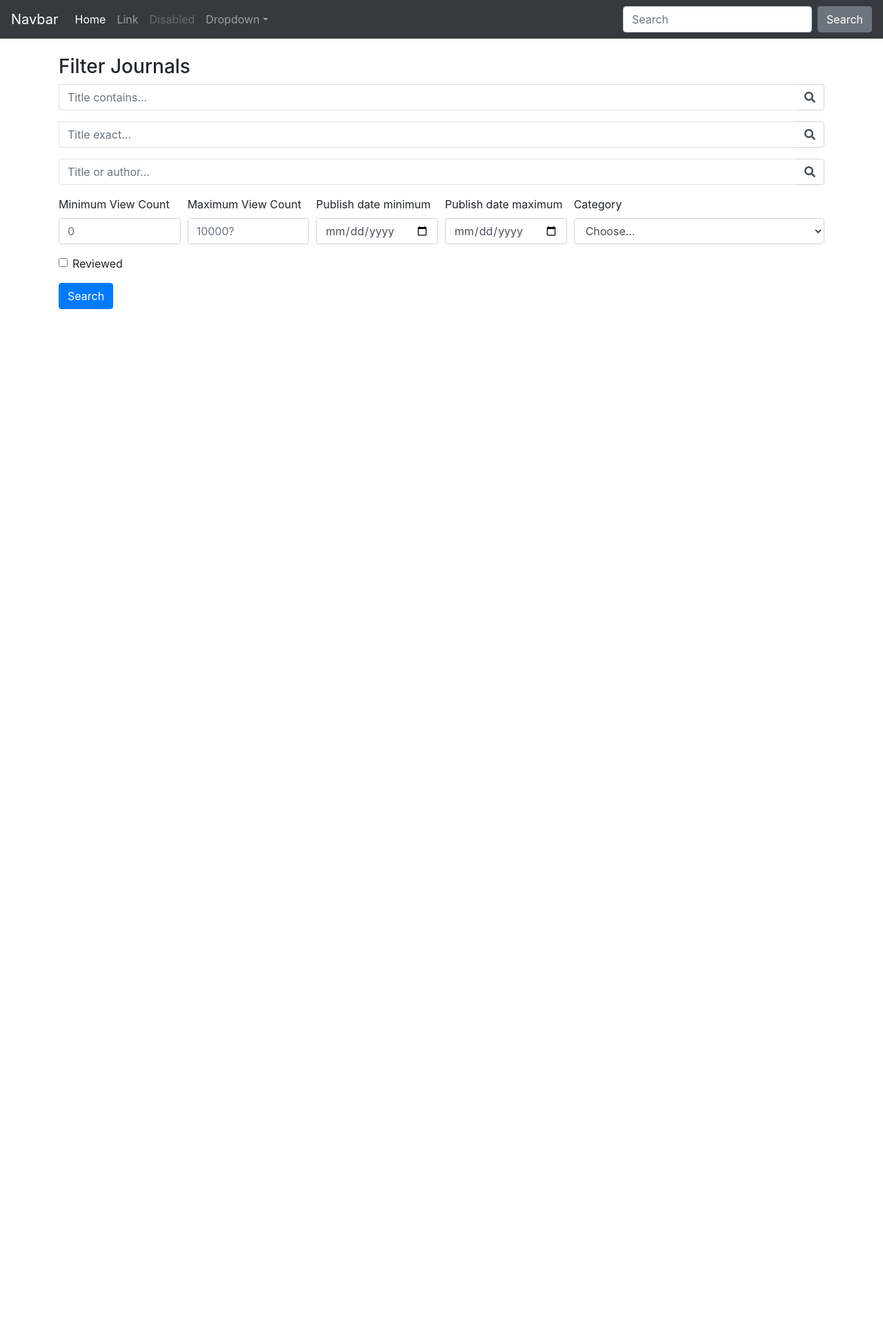
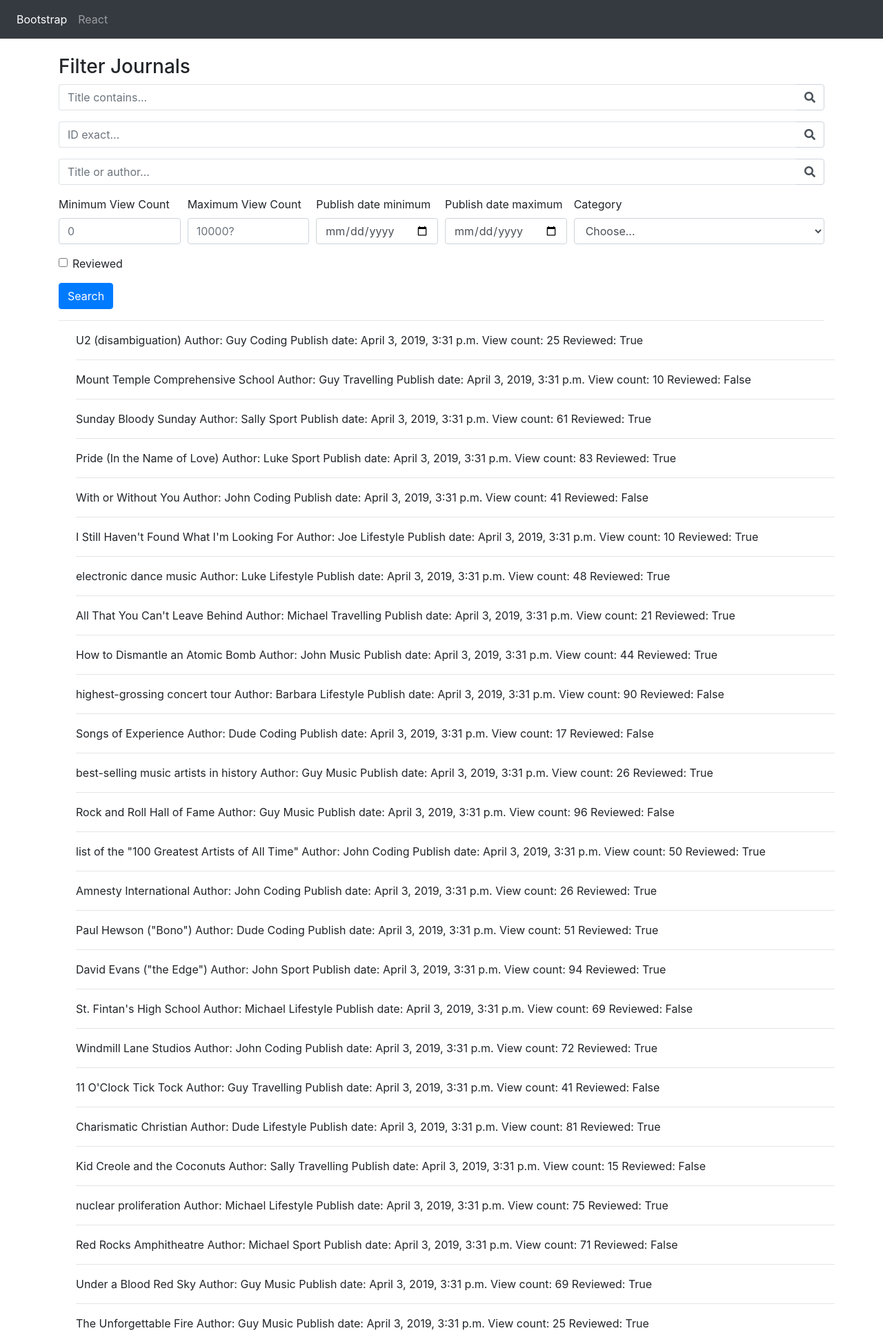
Before and after one commit to starwolf0320/-dj-filter1, a Django app: page / in a window 1280 px wide. Shown: the top 1932 px of the page at 69% size. Before the commit the page ends 448 px from the top, so only its background shows below. Run offline with Django 3.2, Linux system fonts and the light colour scheme; data comes from the database, SQL or seed files in the repository; both versions use the stored data as it was after the commit; some libraries are stand-ins or nearby versions.

Commit message:
Can now filter using search bars

```diff
--- a/src/core/views.py
+++ b/src/core/views.py
@@ -1,5 +1,25 @@
+from django.db.models import Q
 from django.shortcuts import render
+from .models import Journal
 
 
 def BootstrapFilterView(request):
-    return render(request, "bootstrap_form.html", {})
+    qs = Journal.objects.all()
+    title_contains_query = request.GET.get('title_contains')
+    id_exact_query = request.GET.get('id_exact')
+    title_or_author_query = request.GET.get('title_or_author')
+
+    if title_contains_query != '' and title_contains_query is not None:
+        qs = qs.filter(title__icontains=title_contains_query)
+
+    elif id_exact_query != '' and id_exact_query is not None:
+        qs = qs.filter(id=id_exact_query)
+
+    elif title_or_author_query != '' and title_or_author_query is not None:
+        qs = qs.filter(Q(title__icontains=title_or_author_query)
+                       | Q(author__name__icontains=title_or_author_query)
+                       ).distinct()
+    context = {
+        'queryset': qs
+    }
+    return render(request, "bootstrap_form.html", context)
--- a/src/static/template.css
+++ b/src/static/template.css
@@ -1,3 +1,7 @@
 body {
   margin-top: 5rem;
 }
+
+ul {
+  list-style-type: none;
+}
--- a/src/templates/bootstrap_form.html
+++ b/src/templates/bootstrap_form.html
@@ -5,42 +5,22 @@
     <meta charset="utf-8">
     <meta name="viewport" content="width=device-width, initial-scale=1, shrink-to-fit=no">
     <meta name="description" content="">
-    <title>Starter Template · Bootstrap</title>
+    <title>Filter Form</title>
     <link rel="stylesheet" href="https://stackpath.bootstrapcdn.com/bootstrap/4.3.1/css/bootstrap.min.css" integrity="sha384-ggOyR0iXCbMQv3Xipma34MD+dH/1fQ784/j6cY/iJTQUOhcWr7x9JvoRxT2MZw1T" crossorigin="anonymous">
     <link rel="stylesheet" href="{% static 'template.css' %}">
     <link rel="stylesheet" href="https://use.fontawesome.com/releases/v5.8.1/css/all.css" integrity="sha384-50oBUHEmvpQ+1lW4y57PTFmhCaXp0ML5d60M1M7uH2+nqUivzIebhndOJK28anvf" crossorigin="anonymous">
   </head>
   <body>
     <nav class="navbar navbar-expand-md navbar-dark bg-dark fixed-top">
-        <a class="navbar-brand" href="#">Navbar</a>
-        <button class="navbar-toggler" type="button" data-toggle="collapse" data-target="#navbarsExampleDefault" aria-controls="navbarsExampleDefault" aria-expanded="false" aria-label="Toggle navigation">
-            <span class="navbar-toggler-icon"></span>
-        </button>
-
         <div class="collapse navbar-collapse" id="navbarsExampleDefault">
             <ul class="navbar-nav mr-auto">
               <li class="nav-item active">
-                <a class="nav-link" href="#">Home <span class="sr-only">(current)</span></a>
+                  <a class="nav-link" href="#">Bootstrap</a>
               </li>
               <li class="nav-item">
-                <a class="nav-link" href="#">Link</a>
-            </li>
-            <li class="nav-item">
-                <a class="nav-link disabled" href="#" tabindex="-1" aria-disabled="true">Disabled</a>
-            </li>
-            <li class="nav-item dropdown">
-                <a class="nav-link dropdown-toggle" href="#" id="dropdown01" data-toggle="dropdown" aria-haspopup="true" aria-expanded="false">Dropdown</a>
-                <div class="dropdown-menu" aria-labelledby="dropdown01">
-                <a class="dropdown-item" href="#">Action</a>
-                <a class="dropdown-item" href="#">Another action</a>
-                <a class="dropdown-item" href="#">Something else here</a>
-                </div>
+                  <a class="nav-link" href="#">React</a>
               </li>
             </ul>
-            <form class="form-inline my-2 my-lg-0">
-            <input class="form-control mr-sm-2" type="text" placeholder="Search" aria-label="Search">
-            <button class="btn btn-secondary my-2 my-sm-0" type="submit">Search</button>
-            </form>
         </div>
     </nav>
 
@@ -51,7 +31,7 @@
         <div class="form-row">
             <div class="form-group col-12">
                 <div class="input-group">
-                <input class="form-control py-2 border-right-0 border" type="search" placeholder="Title contains..." />
+                    <input class="form-control py-2 border-right-0 border" type="search" name="title_contains" placeholder="Title contains..." />
                     <span class="input-group-append">
                         <div class="input-group-text bg-transparent">
                             <i class="fa fa-search"></i>
@@ -63,7 +43,7 @@
         <div class="form-row">
             <div class="form-group col-12">
                 <div class="input-group">
-                <input class="form-control py-2 border-right-0 border" type="search" placeholder="Title exact..." />
+                    <input class="form-control py-2 border-right-0 border" type="search" name="id_exact" placeholder="ID exact..." />
                     <span class="input-group-append">
                         <div class="input-group-text bg-transparent">
                             <i class="fa fa-search"></i>
@@ -75,7 +55,7 @@
         <div class="form-row">
             <div class="form-group col-12">
                 <div class="input-group">
-                <input class="form-control py-2 border-right-0 border" type="search" placeholder="Title or author..." />
+                    <input class="form-control py-2 border-right-0 border" type="search" name="title_or_author" placeholder="Title or author..." />
                     <span class="input-group-append">
                         <div class="input-group-text bg-transparent">
                             <i class="fa fa-search"></i>
@@ -87,23 +67,23 @@
         <div class="form-row">
           <div class="form-group col-md-2 col-lg-2">
             <label for="viewCountMin">Minimum View Count</label>
-      <input type="number" min=0 class="form-control" id="viewCountMin" placeholder="0">
+            <input type="number" min=0 class="form-control" id="viewCountMin" placeholder="0" name="view_count_min">
           </div>
           <div class="form-group col-md-2 col-lg-2">
             <label for="viewCountMax">Maximum View Count</label>
-      <input type="number" min=0 class="form-control" id="viewCountMax" placeholder="10000?">
+            <input type="number" min=0 class="form-control" id="viewCountMax" placeholder="10000?" name="view_count_max">
           </div>
           <div class="form-group col-md-2 col-lg-2">
             <label for="publishDateMin">Publish date minimum</label>
-      <input type="date" class="form-control" id="publishDateMin" >
+            <input type="date" class="form-control" id="publishDateMin" name="date_min">
           </div>
           <div class="form-group col-md-2 col-lg-2">
             <label for="publishDateMax">Publish date maximum</label>
-      <input type="date" class="form-control" id="publishDateMax" >
+            <input type="date" class="form-control" id="publishDateMax" name="date_max">
           </div>
           <div class="form-group col-md-4">
             <label for="category">Category</label>
-      <select id="category" class="form-control">
+            <select id="category" class="form-control" name="category">
               <option selected>Choose...</option>
               <option>...</option>
             </select>
@@ -111,7 +91,7 @@
         </div>
         <div class="form-group">
           <div class="form-check">
-      <input class="form-check-input" type="checkbox" id="reviewed">
+            <input class="form-check-input" type="checkbox" id="reviewed" name="reviewed">
             <label class="form-check-label" for="reviewed">
               Reviewed
             </label>
@@ -120,7 +100,30 @@
         <button type="submit" class="btn btn-primary">Search</button>
       </form>
 
-    </main><!-- /.container -->
+      <hr />
+
+      <div class="row">
+        <ul>
+          {% for journal in queryset %}
+            <li>
+              {{ journal.title }}
+              <span>Author: {{ journal.author.name }}</span>
+              <span>
+                {% for cat in journal.categories.all %}
+                  {{ cat }}
+                {% endfor %}
+              </span>
+              <span>Publish date: {{ journal.publish_date }}</span>
+              <span>View count: {{ journal.views }}</span>
+              <span>Reviewed: {{ journal.reviewed }}</span>
+            </li>
+            <hr />
+          {% endfor %}
+        </ul>
+      </div>
+
+    </main>
+
 <script src="https://code.jquery.com/jquery-3.3.1.slim.min.js" integrity="sha384-q8i/X+965DzO0rT7abK41JStQIAqVgRVzpbzo5smXKp4YfRvH+8abtTE1Pi6jizo" crossorigin="anonymous"></script>
 <script src="https://cdnjs.cloudflare.com/ajax/libs/popper.js/1.14.7/umd/popper.min.js" integrity="sha384-UO2eT0CpHqdSJQ6hJty5KVphtPhzWj9WO1clHTMGa3JDZwrnQq4sF86dIHNDz0W1" crossorigin="anonymous"></script>
 <script src="https://stackpath.bootstrapcdn.com/bootstrap/4.3.1/js/bootstrap.min.js" integrity="sha384-JjSmVgyd0p3pXB1rRibZUAYoIIy6OrQ6VrjIEaFf/nJGzIxFDsf4x0xIM+B07jRM" crossorigin="anonymous"></script>
```
Also changed, not shown: src/core/migrations/0001_initial.py, src/db.sqlite3. Lines whose indentation alone changed are shown as unchanged.
